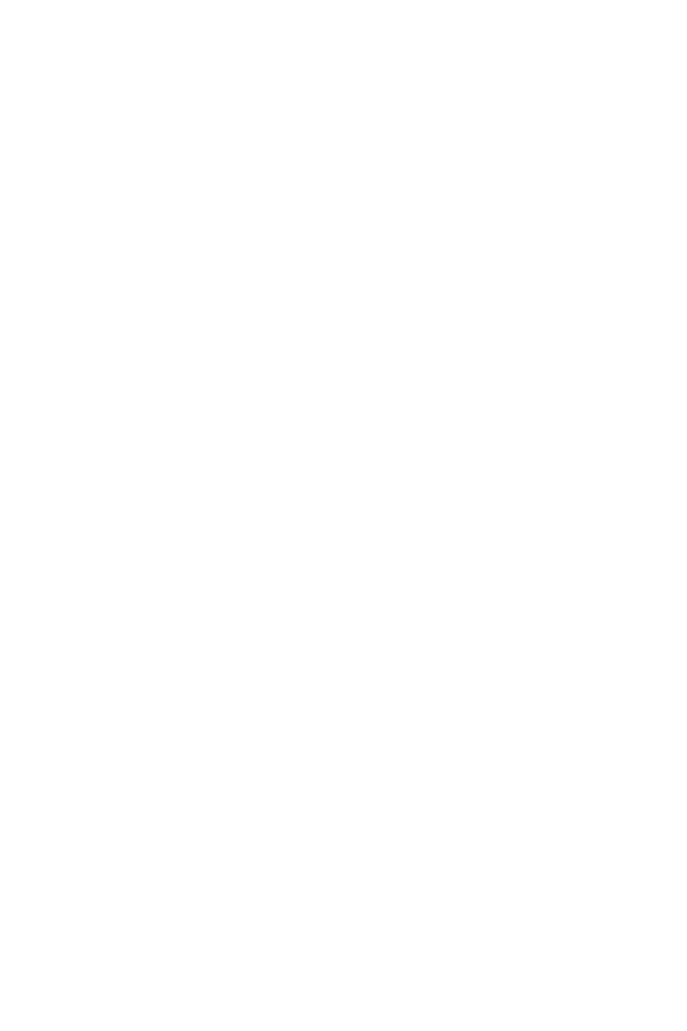
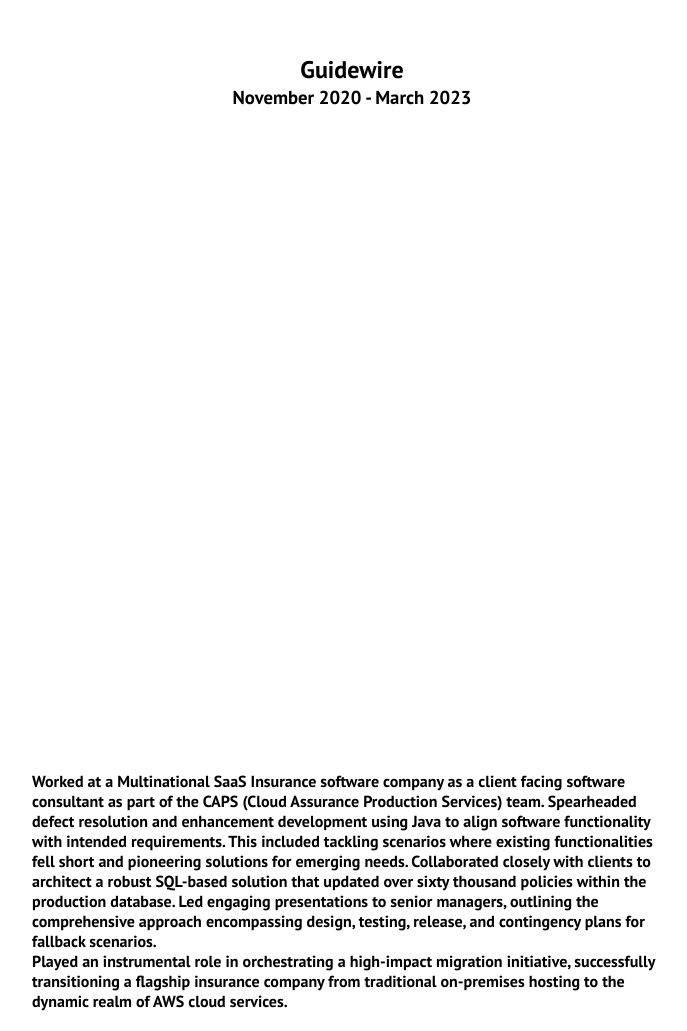
Before and after one commit to xJWzZ/react-personal-website-1, a React (Create React App) app: page /workexperience in a window 1280 px wide. Shown: the part 1219-2250 px from the top of the page, without its empty margins (288-975 px from the left). Before the commit the page ends 800 px from the top, so only its background shows below. Built offline with nearby package versions, Linux system fonts and the light colour scheme.

Commit message:
Add some content to work experience page. Experiment with text animations

```diff
--- a/package.json
+++ b/package.json
@@ -6,6 +6,7 @@
     "@testing-library/jest-dom": "^5.17.0",
     "@testing-library/react": "^13.4.0",
     "@testing-library/user-event": "^13.5.0",
+    "aos": "^2.3.4",
     "react": "^18.2.0",
     "react-dom": "^18.2.0",
     "react-hook-form": "^7.45.4",
--- /dev/null
+++ b/src/Components/WorkExperienceSection.css
@@ -0,0 +1,14 @@
+
+
+section {
+    display: grid;
+    place-items: center;
+    align-content: center;
+    min-height: 100vh;
+}
+
+.animation {
+    width: 50%;
+    height: 80px;
+    margin: 10px auto;
+}
--- /dev/null
+++ b/src/Components/WorkExperienceSection.js
@@ -0,0 +1,75 @@
+import React, {useEffect} from 'react'
+import './WorkExperienceSection.css'
+import AOS from 'aos'
+import 'aos/dist/aos.css'
+
+
+function WorkExperienceSection() {
+    useEffect(() => {
+        AOS.init({duration: 3000})
+    }, [])
+  return (
+    <>
+        <section className='animation' data-aos="fade-left" data-aos-easing="linear">
+            <h1>Work Experience</h1>
+        </section>
+        <section className='animation' data-aos="fade-left">
+            <h2>Guidewire</h2>
+            <h3>November 2020 - March 2023</h3>
+        </section>
+        <section className='animation' data-aos="fade-left">
+            <p>
+                Worked at a Multinational SaaS Insurance software company as a client
+                facing software consultant as part of the CAPS (Cloud Assurance
+                Production Services) team. Spearheaded defect resolution and
+                enhancement development using Java to align software functionality with
+                intended requirements. This included tackling scenarios where existing
+                functionalities fell short and pioneering solutions for emerging needs.
+                Collaborated closely with clients to architect a robust SQL-based solution
+                that updated over sixty thousand policies within the production database.
+                Led engaging presentations to senior managers, outlining the
+                comprehensive approach encompassing design, testing, release, and
+                contingency plans for fallback scenarios.
+            </p>
+            <p>
+                Played an instrumental role in orchestrating a high-impact migration
+            initiative, successfully transitioning a flagship insurance company from
+            traditional on-premises hosting to the dynamic realm of AWS cloud
+            services.
+            </p>
+        </section>
+        <section className='animation' data-aos="fade-left">
+            <p>
+                Designed, developed, and implemented a range of data-passing
+            functionalities to external services via XML, following meticulous best
+            practices throughout the project lifecycle, from requirements gathering
+            to rigorous testing.
+            </p>
+
+            <p>
+                Rapidly mastered the integration landscape, swiftly adopting REST APIs
+            for various integrations. Became the primary liaison for four intricate
+            integration projects, capitalizing on my comprehensive expertise to drive
+            their successful execution.
+            </p>
+
+            <p>
+                Mentored two new team members through a rigorous three-month
+            training program, ensuring a 75% pass rate. Regularly conducted
+            productive weekly check-ins, offering guidance and solutions to resolve
+            any roadblocks.
+            </p>
+
+            <p>
+                My tenure at Guidewire showcases my unwavering commitment to
+                delivering exceptional results while fostering collaboration and
+                innovation. I am eager to contribute my technical prowess and mentoring
+                abilities to a dynamic team dedicated to pushing the boundaries of
+                software engineering excellence.
+            </p>
+        </section>
+    </>
+  )
+}
+
+export default WorkExperienceSection
--- a/src/Pages/WorkExperience.js
+++ b/src/Pages/WorkExperience.js
@@ -1,10 +1,11 @@
 import React from 'react'
 import '../App.css'
+import WorkExperienceSection from '../Components/WorkExperienceSection'
 
 export default function WorkExperience() {
     return (
         <>
-            <p className='workexperience'>Work Experience</p>
+            <WorkExperienceSection></WorkExperienceSection>
         </>
       )
 }
```
Also changed, not shown: 1 other file (tests, documents, lock files or other folders).
